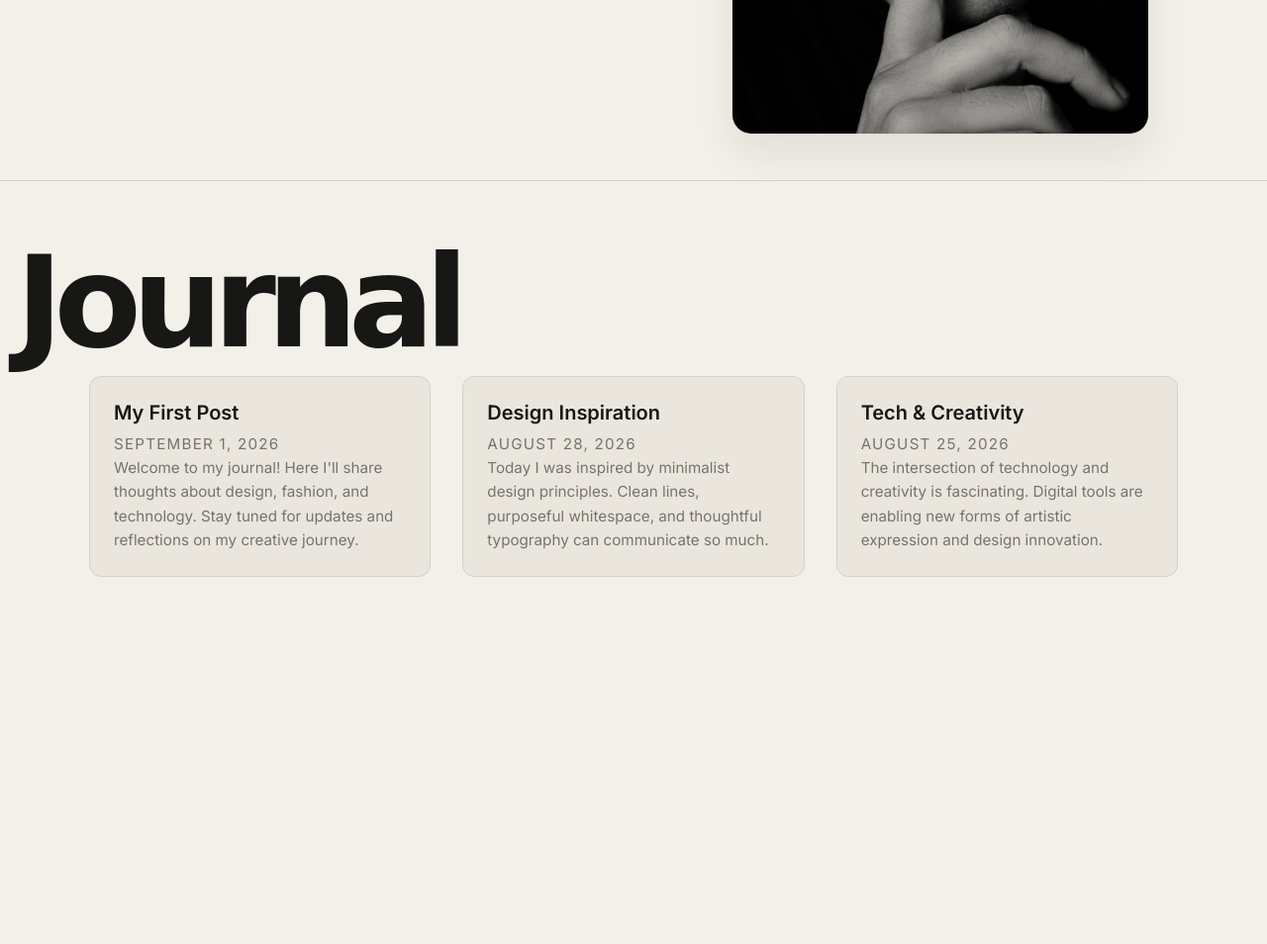
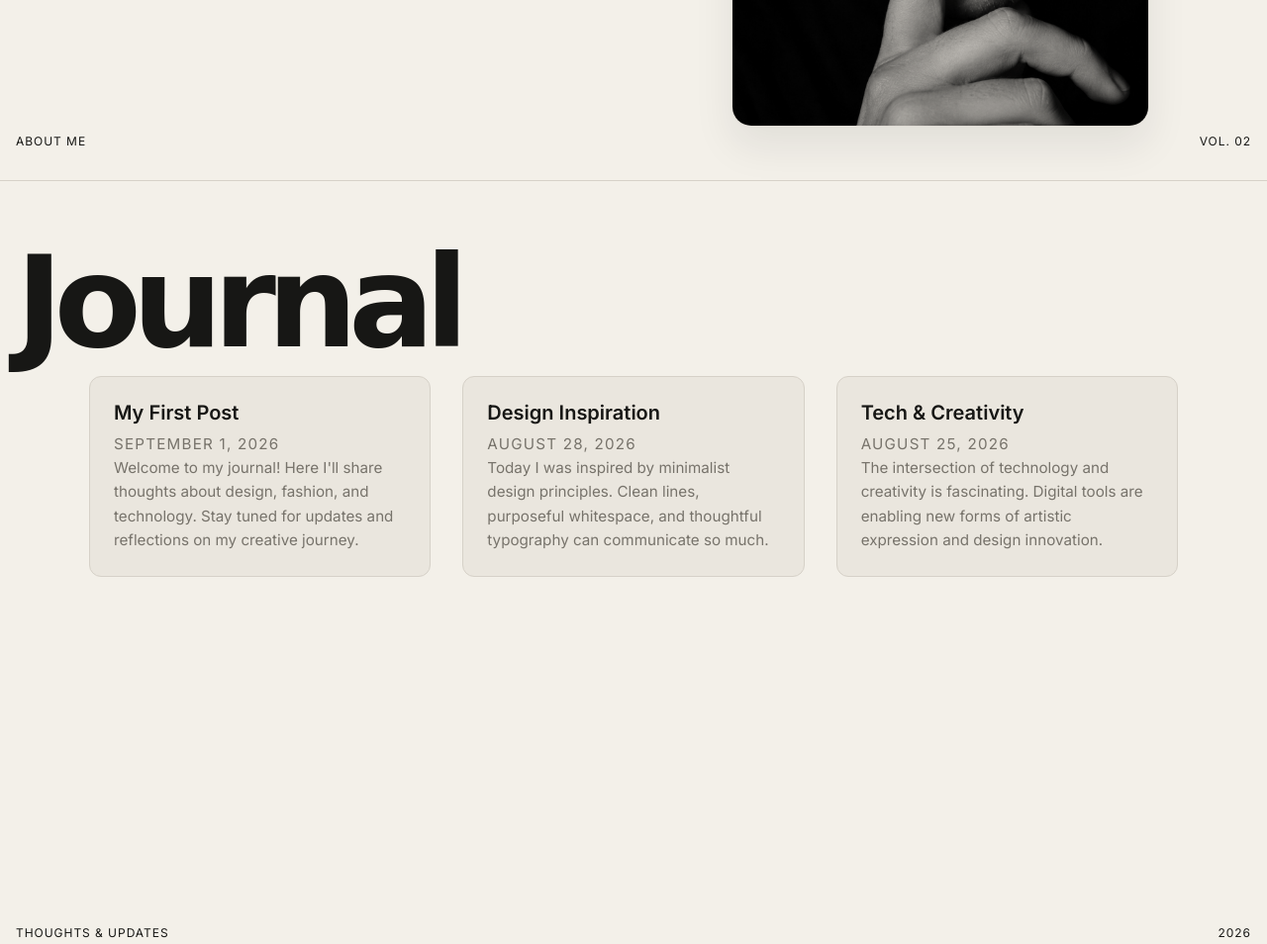
Before and after one commit to justinverbon1234/intro, a plain HTML site: page index.html in a window 1280 px wide. Shown: the part 1400-2354 px from the top of the page at 99% size. Drawn offline with Linux system fonts and the light colour scheme; a web font is replaced by a local one.

Commit message:
Add footers to sections with styling for better layout and readability

```diff
--- a/index.html
+++ b/index.html
@@ -69,6 +69,11 @@
                     >
                 </div>
             </div>
+
+            <div class="justin-footer">
+                <p>About Me</p>
+                <p>Vol. 02</p>
+            </div>
         </section>
 
         <section class="journal">
@@ -94,6 +99,11 @@
                     <p class="entry-date">August 25, 2026</p>
                     <p>The intersection of technology and creativity is fascinating. Digital tools are enabling new forms of artistic expression and design innovation.</p>
                 </article>
+            </div>
+
+            <div class="journal-footer">
+                <p>Thoughts & Updates</p>
+                <p>2026</p>
             </div>
         </section>
 
@@ -126,6 +136,10 @@
                     </div>
                 </div>
             </div>
+
+            <div class="contact-footer">
+                <p>Get In Touch</p>
+            </div>
         </section>
     </main>
 </body>
--- a/style.css
+++ b/style.css
@@ -322,3 +322,20 @@
     gap: 1rem;
     flex-wrap: wrap;
 }
+
+.justin-footer,
+.journal-footer,
+.contact-footer {
+    display: flex;
+    justify-content: space-between;
+    font-size: 0.75rem;
+    text-transform: uppercase;
+    letter-spacing: 0.08em;
+    margin-top: auto;
+}
+
+.justin-footer p,
+.journal-footer p,
+.contact-footer p {
+    margin: 0;
+}
```
